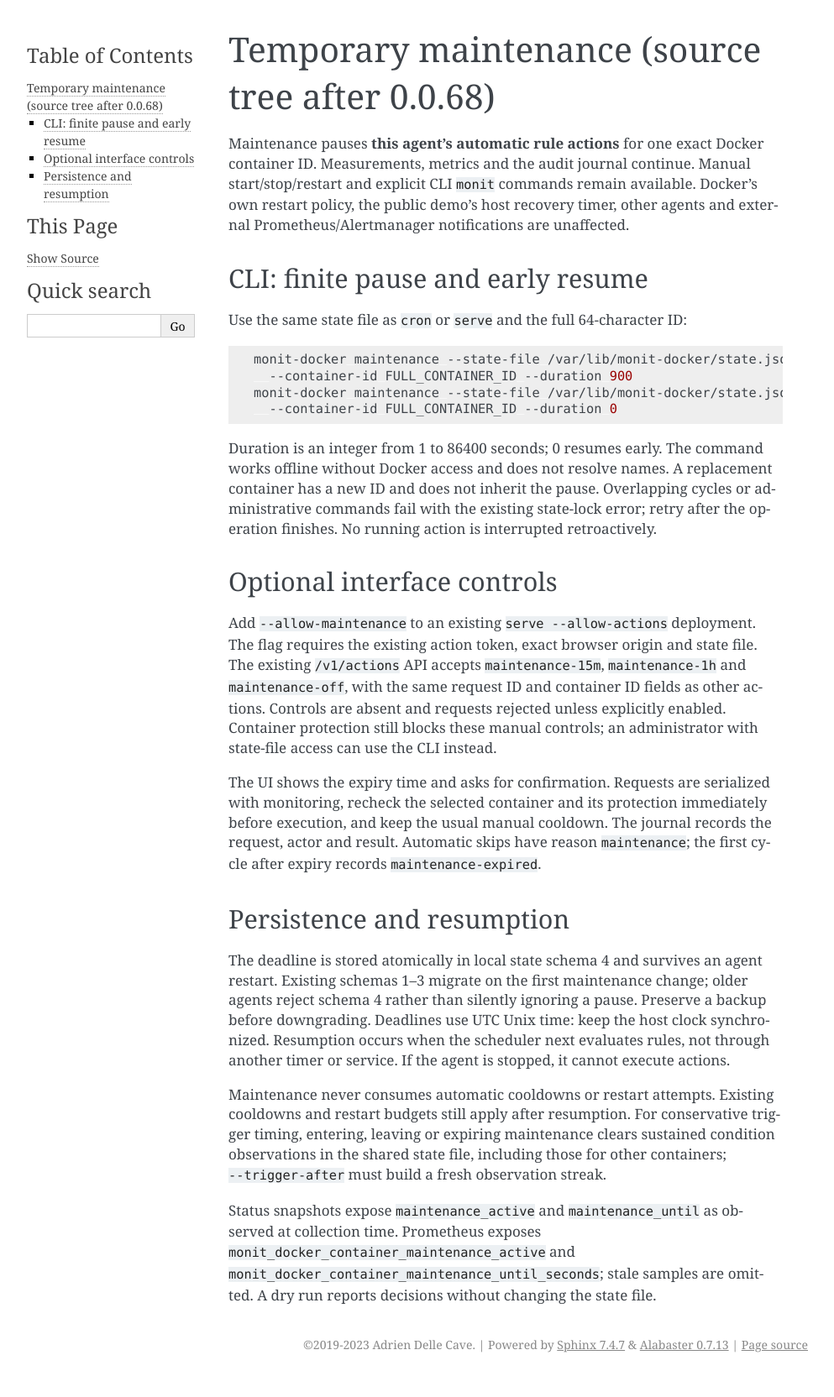
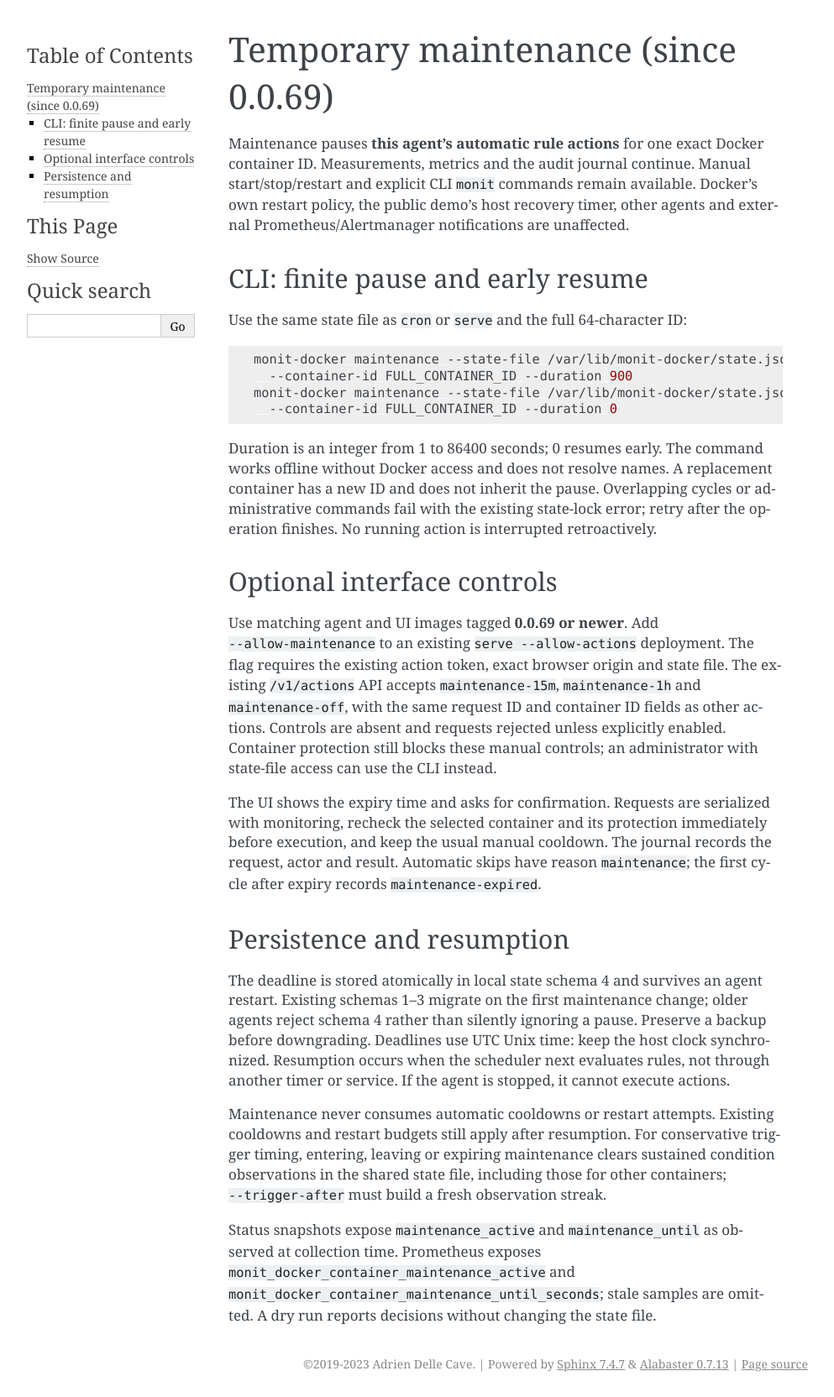
Before and after one commit to decryptus/monit-docker, a Sphinx documentation site: the page built from docs/maintenance.md, in a window 1280 px wide. Shown: the whole page at 84% size, without its empty margins (148-1141 px from the left). Built offline with Sphinx 7.4.7, drawn with Linux system fonts in a browser that asks for light colours; before the commit the page ends 1641 px from its top, so only the background shows below that.

Commit message:
Release 0.0.69 with maintenance and POSIX ACL-aware access checks

````diff
--- a/docs/access-checks.md
+++ b/docs/access-checks.md
@@ -1,4 +1,4 @@
-# File and directory access checks (source tree after 0.0.68)
+# File and directory access checks (since 0.0.69)
 
 `fs_readable[group]`, `fs_writable[group]` and `fs_executable[group]` report
 kernel access checks as **1 allowed / 0 denied** for an explicitly configured
--- a/docs/maintenance.md
+++ b/docs/maintenance.md
@@ -1,4 +1,4 @@
-# Temporary maintenance (source tree after 0.0.68)
+# Temporary maintenance (since 0.0.69)
 
 Maintenance pauses **this agent's automatic rule actions** for one exact Docker
 container ID. Measurements, metrics and the audit journal continue. Manual
@@ -25,6 +25,7 @@ the operation finishes. No running action is interrupted retroactively.
 
 ## Optional interface controls
 
+Use matching agent and UI images tagged **0.0.69 or newer**.
 Add `--allow-maintenance` to an existing `serve --allow-actions` deployment.
 The flag requires the existing action token, exact browser origin and state
 file. The existing `/v1/actions` API accepts `maintenance-15m`,
--- a/docs/ui.md
+++ b/docs/ui.md
@@ -43,7 +43,7 @@ To reproduce on a disposable Linux Docker host with Python 3, OpenSSL, Node and
 Playwright Chromium installed:
 
 ```sh
-MONIT_UI_RELEASE=0.0.66 \
+MONIT_UI_RELEASE=0.0.69 \
 PLAYWRIGHT_MODULE=/path/to/node_modules/playwright \
 UI_SCREENSHOTS=/tmp/monit-ui-release-results \
 python3 .github/scripts/check-ui-release.py
--- a/monit_docker/__init__.py
+++ b/monit_docker/__init__.py
@@ -2,6 +2,6 @@
 
 from __future__ import absolute_import
 
-__version__ = '0.0.68'
+__version__ = '0.0.69'
 
 __all__ = ('__version__',)
--- a/setup.yml
+++ b/setup.yml
@@ -4,8 +4,8 @@ description: monit-docker
 author: Adrien Delle Cave
 author_email: pypi@doowan.net
 copyright: '2019-2023 Adrien Delle Cave'
-release: '0.0.68'
-version: '0.0.68'
+release: '0.0.69'
+version: '0.0.69'
 license: License GPL-3
 url: https://github.com/decryptus/monit-docker
 python_requires:
````
Also changed, not shown: README.md (+2 -2 lines), 2 other files.
